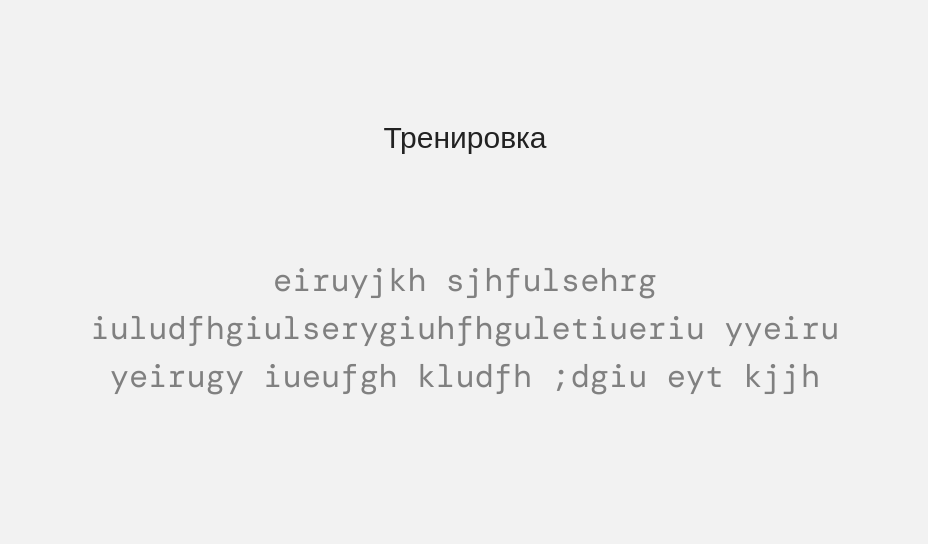
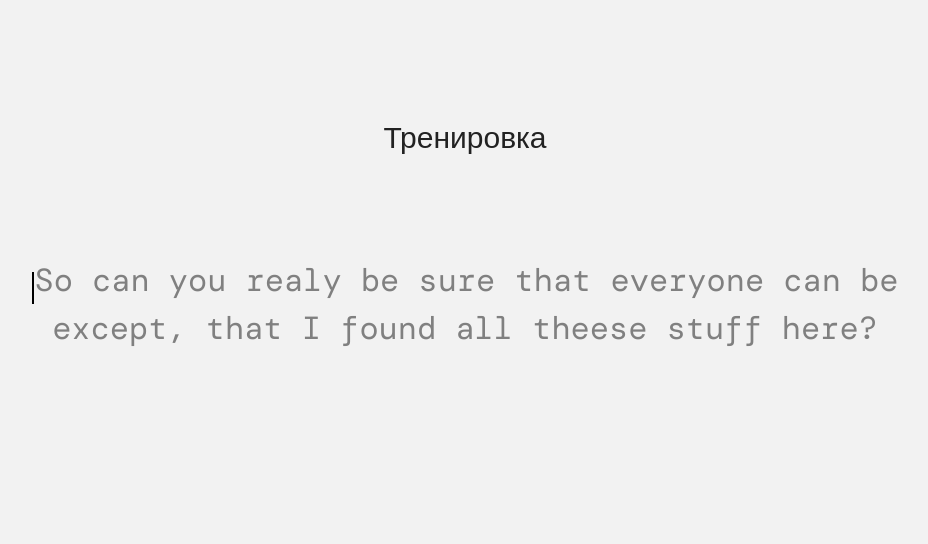
Before and after one commit to MistakeTZ/Typer, a PHP site: page /trainer in a window 1280 px wide. Shown: the part 55-599 px from the top of the page, without its empty margins (175-1103 px from the left). Run offline with PHP 8.4, Linux system fonts and the light colour scheme; some web fonts are replaced.

Commit message:
caret v2

```diff
--- a/assets/js/trainer.js
+++ b/assets/js/trainer.js
@@ -31,8 +31,8 @@ document.addEventListener('DOMContentLoaded', () => {
 
                 new_letter = word.querySelectorAll('.letter')[currentCharIndex];
             }
-            letter.classList.remove('caret', 'correct', 'incorrect');
-            new_letter.classList.add('caret');
+            new_letter.classList.remove('correct', 'incorrect');
+            new_letter.before(caret);
         }
 
         if (key.length === 1) { // игнорируем служебные клавиши
@@ -49,16 +49,20 @@ document.addEventListener('DOMContentLoaded', () => {
             currentCharIndex++;
 
             // Если слово закончено — переходим к следующему
-            if (currentCharIndex >= originalText[currentWordIndex].length) {
+            if (key === " ") {
                 currentCharIndex = 0;
                 currentWordIndex++;
                 new_letter = text.querySelectorAll('.word')[currentWordIndex].querySelectorAll('.letter')[0];
             }
             else {
+                if (currentCharIndex === originalText[currentWordIndex].length) {
+                    letter.after(caret);
+                    currentCharIndex--;
+                    return;
+                }
                 new_letter = word.querySelectorAll('.letter')[currentCharIndex];
             }
-            letter.classList.remove('caret');
-            new_letter.classList.add('caret');
+            new_letter.before(caret);
         }
     });
 });
--- a/controllers/TrainerController.php
+++ b/controllers/TrainerController.php
@@ -8,7 +8,7 @@
         require_once __DIR__ . '/../models/TextModel.php';
 
         $text = [
-            "text" => "eiruyjkh sjhfulsehrg iuludfhgiulserygiuhfhguletiueriu yyeiru yeirugy iueufgh kludfh ;dgiu eyt kjjh"
+            "text" => "So can you realy be sure that everyone can be except, that I found all theese stuff here?"
         ];
         // $text = TextModel::getRandomText();
         require_once __DIR__ . '/../views/trainer.php';
--- a/views/trainer.php
+++ b/views/trainer.php
@@ -17,7 +17,7 @@
     <h2>Тренировка</h2>
 
     <?php if (isset($text)): ?>
-        <div class="text" id="textarea"><?php
+        <div class="text" id="textarea"><span id="caret"></span><?php
             $words = explode(' ', $typing);
 
             foreach($words as $word) {
@@ -69,13 +69,13 @@
         color: red;
     }
 
-    .caret {
-        width: 0.6em;
+    #caret {
+        /* width: 0.6em;
         color: white;
-        text-align: center;
-        /* width: 2px;
+        text-align: center; */
+        width: 2px;
         vertical-align: bottom;
-        height: 1em; */
+        height: 1em;
         background-color: black;
         display: inline-block;
         margin-left: 1px;
```
